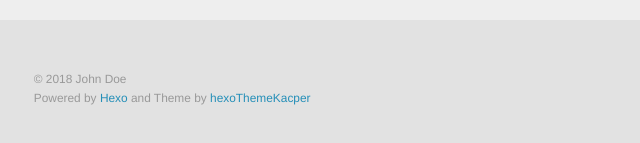
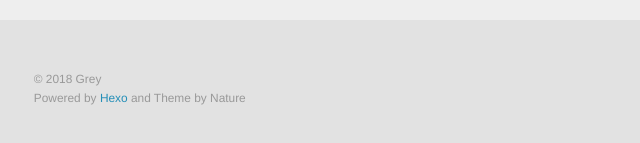
Before and after one commit to qingfengqianxiao/qingfengqianxiao.github.io, a plain HTML site: page index.html in a window 1280 px wide. Shown: the part 943-1086 px from the top of the page, 0-640 px from the left. Drawn offline with nearby package versions, Linux system fonts and the light colour scheme; files whose address does not match are found by name.

Commit message:
Site updated: 2018-01-17 18:11:55

```diff
--- a/index.html
+++ b/index.html
@@ -155,9 +155,8 @@
             <div class="outer">
                 <div id="footer-info" class="inner">
                     <div class="left">
-                        &copy; 2018 John Doe<br>
-                        Powered by <a href="http://hexo.io/" target="_blank">Hexo</a> and Theme by <a
-                            href="https://github.com/jaywcjlove/hexoThemeKacper">hexoThemeKacper </a>
+                        &copy; 2018 Grey<br>
+                        Powered by <a href="http://hexo.io/" target="_blank">Hexo</a> and Theme by Nature
                     </div>
                     <div class="right">
 
```
Also changed, not shown: 2018/01/17/hello-world/index.html (+2 -2 lines), archives/2018/01/index.html (+2 -2 lines), archives/2018/index.html (+2 -2 lines), archives/index.html (+2 -2 lines).
